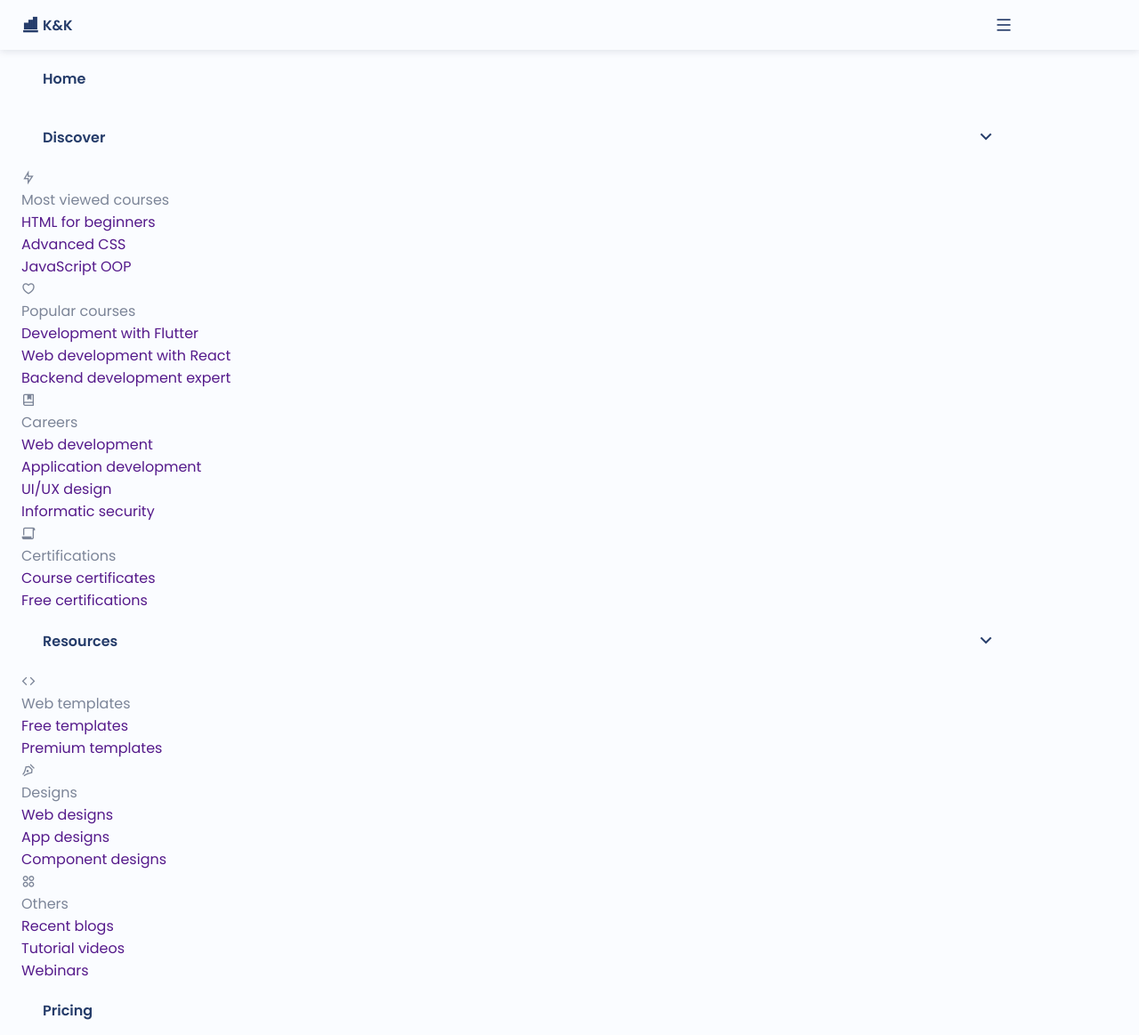
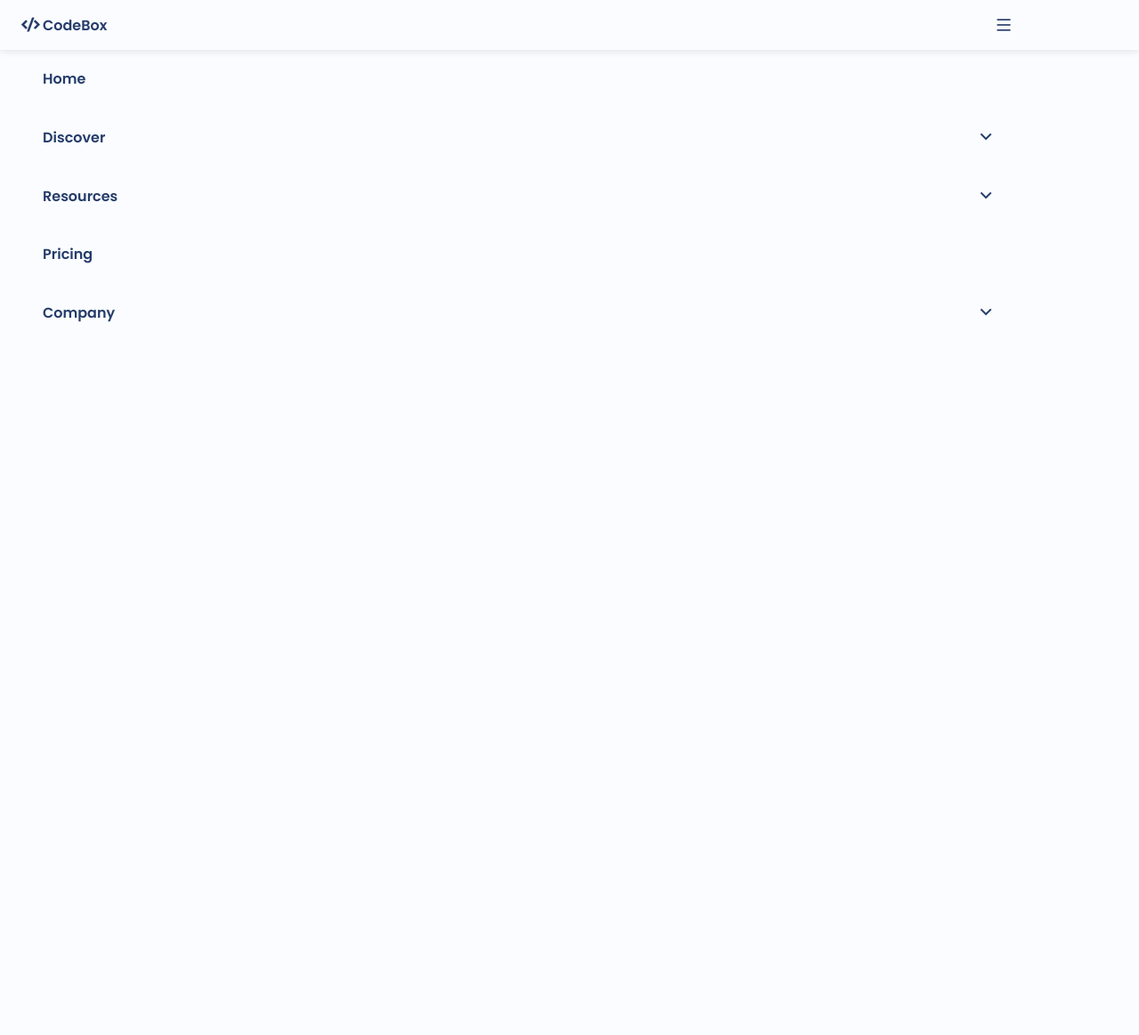
Before and after one commit to krzysiekkosmin/jstutorial, a PHP site: page / in a window 1280 px wide. Shown: the whole page at 89% size. Run offline with PHP 8.4, Linux system fonts and the light colour scheme; some libraries are stand-ins or nearby versions.

Commit message:
Add files via upload

```diff
--- a/jstutorial-master/MegaMenuDropDown/index.html
+++ b/jstutorial-master/MegaMenuDropDown/index.html
@@ -14,21 +14,23 @@
             <nav class="nav container">
                 <div class="nav__data">
                     <a href="#" class="nav__logo">
-                    <i class="ri-numbers-line"></i>K&K
+                        <i class="ri-code-s-slash-line"></i> CodeBox
                     </a>
+
                     <div class="nav__toggle" id="nav-toggle">
                         <i class="ri-menu-line nav__toggle-menu"></i>
                         <i class="ri-close-line nav__toggle-close"></i>
                     </div>
                 </div>
 
-            <!-- NAV MENU -->
+                <!--=============== NAV MENU ===============-->
                 <div class="nav__menu" id="nav-menu">
                     <ul class="nav__list">
                         <li>
                             <a href="#" class="nav__link">Home</a>
                         </li>
-                    <!-- DROPDOWN 1 -->
+
+                        <!--=============== DROPDOWN 1 ===============-->
                         <li class="dropdown__item">
                             <div class="nav__link dropdown__button">
                                 Discover <i class="ri-arrow-down-s-line dropdown__arrow"></i>
@@ -69,44 +67,37 @@
 
                                         <ul class="dropdown__list">
                                             <li>
-                                            <a href="" class="dropdown__link">Development with Flutter</a>
+                                                <a href="#" class="dropdown__link">Development with Flutter</a>
                                             </li>
-
                                             <li>
-                                            <a href="" class="dropdown__link">Web development with React</a>
+                                                <a href="#" class="dropdown__link">Web development with React</a>
                                             </li>
-
                                             <li>
-                                            <a href="" class="dropdown__link">Backend development expert</a>
+                                                <a href="#" class="dropdown__link">Backend development expert</a>
                                             </li>
-
                                         </ul>
                                     </div>
 
                                     <div class="dropdown__group">
                                         <div class="dropdown__icon">
-                                        <i class="ri-book-marked-line"></i>
+                                            <i class="ri-book-mark-line"></i>
                                         </div>
 
                                         <span class="dropdown__title">Careers</span>
 
                                         <ul class="dropdown__list">
                                             <li>
-                                            <a href="" class="dropdown__link">Web development</a>
+                                                <a href="#" class="dropdown__link">Web development</a>
                                             </li>
-
                                             <li>
-                                            <a href="" class="dropdown__link">Application development</a>
+                                                <a href="#" class="dropdown__link">Applications development</a>
                                             </li>
-
                                             <li>
-                                            <a href="" class="dropdown__link">UI/UX design</a>
+                                                <a href="#" class="dropdown__link">UI/UX design</a>
                                             </li>
-
                                             <li>
-                                            <a href="" class="dropdown__link">Informatic security</a>
+                                                <a href="#" class="dropdown__link">Informatic security</a>
                                             </li>
-
                                         </ul>
                                     </div>
 
@@ -172,17 +155,14 @@
 
                                         <ul class="dropdown__list">
                                             <li>
-                                            <a href="" class="dropdown__link">Web designs</a>
+                                                <a href="#" class="dropdown__link">Web designs</a>
                                             </li>
-
                                             <li>
-                                            <a href="" class="dropdown__link">App designs</a>
+                                                <a href="#" class="dropdown__link">App designs</a>
                                             </li>
-
                                             <li>
-                                            <a href="" class="dropdown__link">Component designs</a>
+                                                <a href="#" class="dropdown__link">Component design</a>
                                             </li>
-
                                         </ul>
                                     </div>
 
@@ -195,30 +175,25 @@
 
                                         <ul class="dropdown__list">
                                             <li>
-                                            <a href="" class="dropdown__link">Recent blogs</a>
+                                                <a href="#" class="dropdown__link">Recent blogs</a>
                                             </li>
-
                                             <li>
-                                            <a href="" class="dropdown__link">Tutorial videos</a>
+                                                <a href="#" class="dropdown__link">Tutorial videos</a>
                                             </li>
-
                                             <li>
-                                            <a href="" class="dropdown__link">Webinars</a>
+                                                <a href="#" class="dropdown__link">Webinar</a>
                                             </li>
-
                                         </ul>
                                     </div>
-
                                 </div>
                             </div>
-
                         </li>
 
                         <li>
                             <a href="#" class="nav__link">Pricing</a>
                         </li>
 
-                    <!-- DROPDOWN 3 -->
+                        <!--=============== DROPDOWN 3 ===============-->
                         <li class="dropdown__item">
                             <div class="nav__link dropdown__button">
                                 Company <i class="ri-arrow-down-s-line dropdown__arrow"></i>
--- a/jstutorial-master/MegaMenuDropDown/main.js
+++ b/jstutorial-master/MegaMenuDropDown/main.js
@@ -12,9 +12,37 @@ const showMenu = (toggleId, navId) =>{
     })
 }
 
+showMenu('nav-toggle', 'nav-menu')
 
-showMenu('nav-toggle', 'nav-menu')
 /* ============ SHOW DROPDOWN MENU ====== */
+const dropdownItems = document.querySelectorAll('.dropdown__item')
 
+// 1. Select each dropdown item
+dropdownItems.forEach((item) => {
+    const dropdownButton = item.querySelector('.dropdown__button')
+
+    // 2. Select each button click
+    dropdownButton.addEventListener('click', () => {
+        // 5. Call the toggleItem function
+        toggleItem(item)
+    })
+})
+
+// 3. Create a function to display the dropdown
+const toggleItem = (item) =>{
+    // 3.1. Select each dropdown content
+    const dropdownContainer = item.querySelector('.dropdown__container')
+
+    // 6. If the same item contains the show-dropdown class, remove
+    if(item.classList.contains('show-dropdown')){
+        dropdownContainer.removeAttribute('style')
+        item.classList.remove('show-dropdown')
+    }else{
+        // 4. Add the maximum height to the dropdown content and add the show-dropdown class
+        dropdownContainer.style.height = dropdownContainer.scrollHeight + 'px'
+        item.classList.add('show-dropdown')
+    }
+
+}
 
 /* =========  DELETE DROPDOWN STYLES ============ */
--- a/jstutorial-master/MegaMenuDropDown/style.css
+++ b/jstutorial-master/MegaMenuDropDown/style.css
@@ -192,3 +192,53 @@ a{
 .dropdown__list{
     display: grid;
 }
+
+.dropdown__container{
+    background-color: var(--first-color-lighten);
+    height: 0;
+    overflow: hidden;
+    transition: height .4s;
+}
+
+.dropdown__content{
+    row-gap: 1.75rem;
+}
+
+.dropdown__group{/* odstęp od krawędzi lewej */
+    padding-left: 2.5rem;
+    row-gap: .5rem;
+}
+
+.dropdown__group:first-child{/* górny margines  */
+    margin-top: 1.25rem;
+}
+
+.dropdown__group:last-child{/* dolny margines  */
+    margin-bottom: 1.25rem;
+}
+
+.dropdown__icon{
+    font-size: 1.25rem;
+    color: var(--first-color);
+}
+
+.dropdown__title{
+    font-size: var(--small-font-size);
+    font-weight: var(--font-semi-bold);
+    color: var(--title-color);
+}
+
+.dropdown__list{
+    row-gap: .25rem;
+}
+
+.dropdown__link{
+    font-size: var(--small-font-size);
+    font-weight: var(--font-medium);
+    color: var(--text-color);
+    transition: color .3s;
+}
+
+.dropdown__link:hover{
+    color: var(--title-color);
+}
```
Also changed, not shown: other parts of jstutorial-master/MegaMenuDropDown/index.html (+20 -41 lines). Lines whose indentation alone changed are shown as unchanged.
